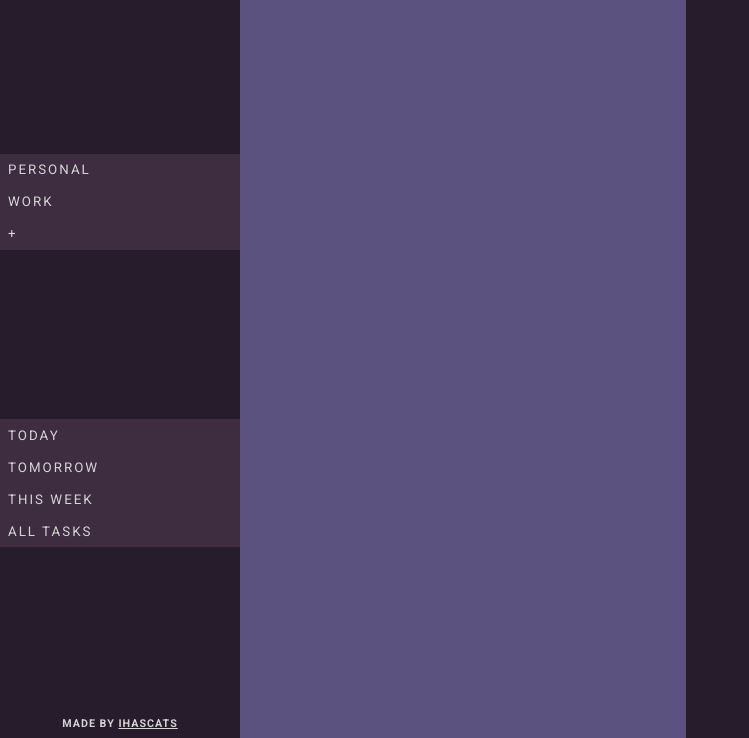
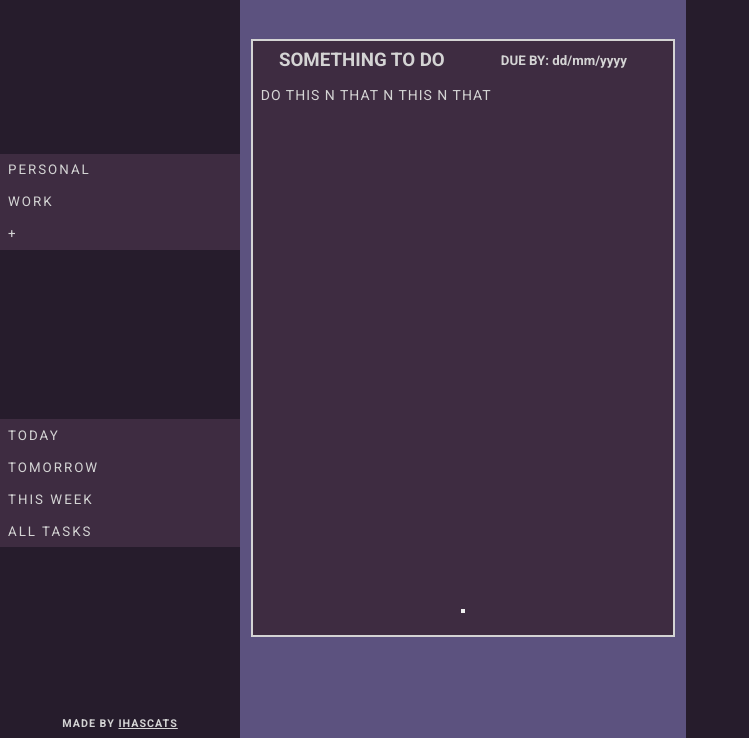
Before and after one commit to ihascats/odin-todo_list, a website built with webpack: page dist/index.html in a window 1280 px wide. Shown: the part 62-800 px from the top of the page, without its empty margins (0-749 px from the left). Built offline with Linux system fonts and the light colour scheme.

Commit message:
Add style to the card (unfinished)

```diff
--- a/src/css/styles.css
+++ b/src/css/styles.css
@@ -49,8 +49,52 @@ h1, h6 {
 }
 
 .middle{
+    display: grid;
+    align-items: center;
+    justify-content: center;
     background-color: #5C527F;
 }
+
+.card {
+    border: 2px solid rgb(212, 212, 212);
+    height: 594px;
+    width: 420px;
+    background-color: #3E2C41;
+    display: grid;
+    grid-template-rows: 1fr 48px;
+}
+
+.content {
+    display: grid;
+    height: 100%;
+    width: 100%;
+    grid-template-rows: auto 1fr;
+}
+
+.card-header{
+    display: grid;
+    grid-template-columns: 1fr 1fr;
+    justify-items: center;
+    align-items: center;
+    padding: 8px;
+}
+
+.card-info {
+    padding: 8px;
+}
+
+.card-info > p {
+    font-size: 14px;
+    letter-spacing: 1px;
+}
+
+.finished {
+    display: grid;
+    align-items: center;
+    justify-content: center;
+}
+
+
 
 .right {
     background-color: #261C2C;
```
Also changed, not shown: dist/index.html, dist/main.js.
